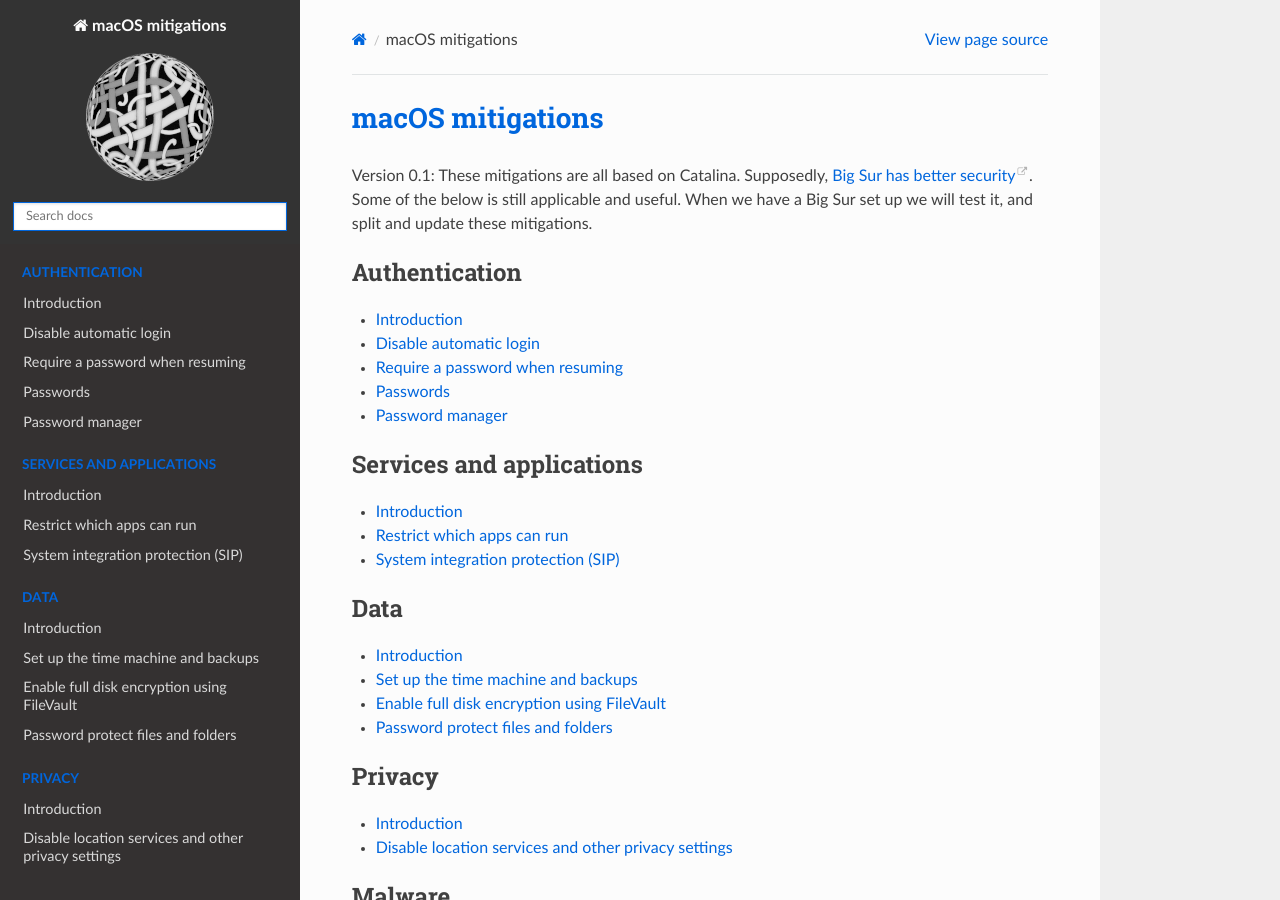
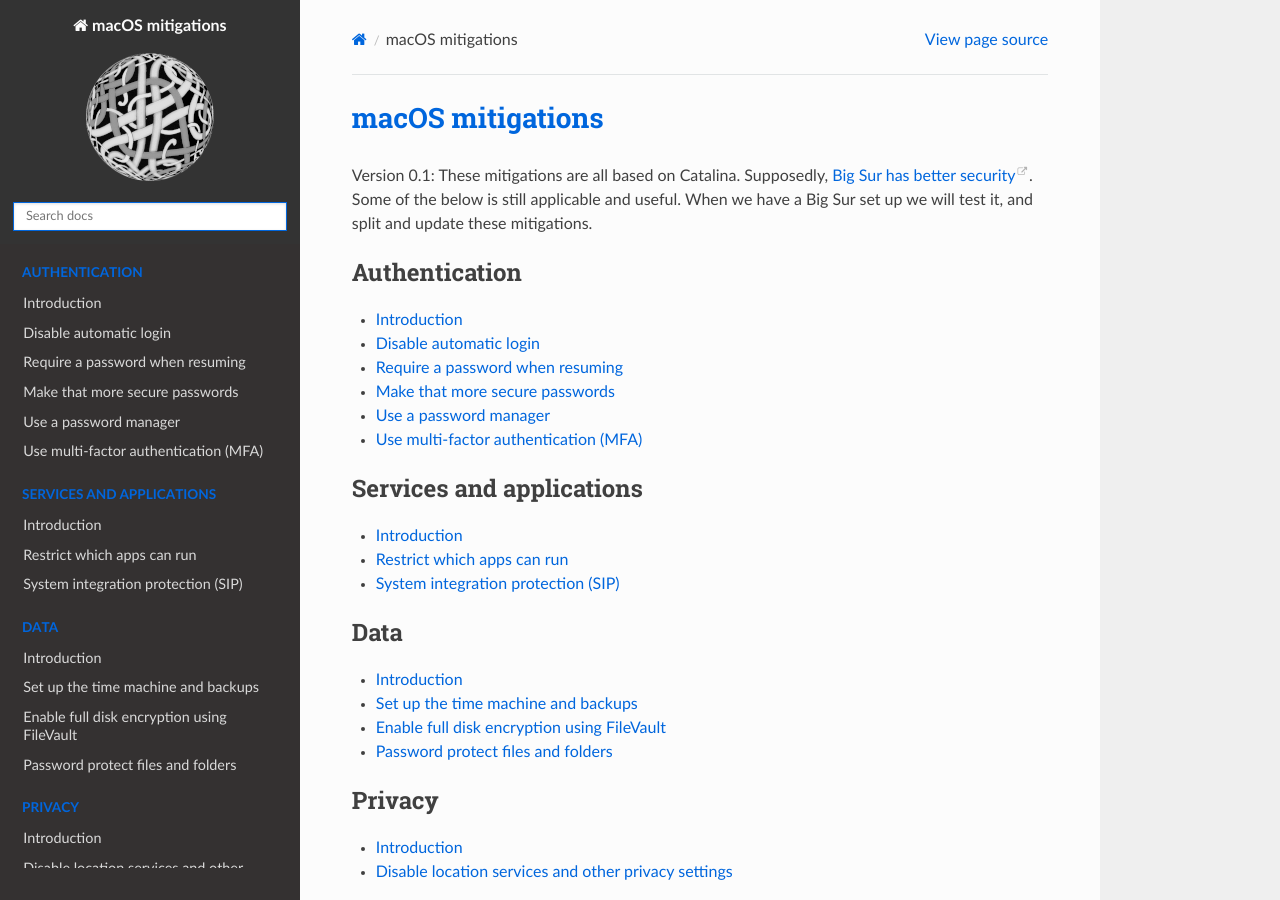
Before and after one commit to tymyrddin/blue-macos, a Sphinx documentation site: the page built from source/index.rst, in a window 1280 px wide and 900 px high. Built offline with Sphinx 7.4.7 and the Read the Docs theme 2.0.0, drawn with Linux system fonts in a browser that asks for light colours.

Commit message:
Version 0.1

```diff
--- a/source/docs/authentication/README.md
+++ b/source/docs/authentication/README.md
@@ -2,9 +2,9 @@
 
 * [Disable automatic login](login.md)
 * [Password protect sleep and screen saver mode](resuming.md)
-* Make that [secure passwords](passwords.md)
-* Use a [password manager](password-manager.md)
-* Use 2FA whenever possible.
+* [Make that more secure passwords](passwords.md)
+* [Use a password manager](password-manager.md)
+* [Use multi-factor authentication (MFA)](mfa.md)
 
 ## Related attack trees
 
--- /dev/null
+++ b/source/docs/authentication/mfa.md
@@ -0,0 +1,26 @@
+# Use multi-factor authentication (MFA)
+
+Many sites and applications offer two-factor authentication (2FA), also named multi-factor authentication (MFA).
+With 2FA enabled, logging into a website or application requires both a password and a unique code that is texted to
+your phone number or delivered via an authenticator app. You have to input this code in order to gain access to your
+account. Even if someone else has your password, they will not be able to break into your accounts if they can not get
+the code.
+
+When you use one of the authenticator apps included here, you bolster the password you know with the token,
+smartphone, or smartwatch that you have.
+
+Setting up MFA usually involves scanning a QR code on the site with your phone's authenticator app. Note that you can
+scan the code to more than one phone, if you want a backup.
+
+Authenticator apps generate time-based, one-time passcodes (TOTP or OTP), which are usually six digits that refresh
+every 30 seconds. Once you set up MFA, every time you want to log in to a site, you enter the code into the secured app
+or site's login page, and you’re in. The time limit means that if an adversary manages to get your one-time passcode,
+it won’t work for them after that 30 seconds.
+
+Something to look for when choosing one of these apps is whether it backs up the account info (encrypted, of course) in
+case you no longer have the phone you set everything up on. These all do (Google Authenticator does not).
+
+* [Authy](https://authy.com/)
+* [Duo Mobile](https://duo.com/product/multi-factor-authentication-mfa/)
+* [LastPass Authenticator](https://www.lastpass.com/solutions/authentication)
+* [Microsoft Authenticator](https://www.microsoft.com/en-gb/security/mobile-authenticator-app)
--- a/source/docs/authentication/password-manager.md
+++ b/source/docs/authentication/password-manager.md
@@ -1,4 +1,4 @@
-# Password manager
+# Use a password manager
 
 The majority of people use very weak passwords and reuse them on different websites. How are you supposed to use strong,
 unique passwords on all the websites you use? The solution is a password manager.
--- a/source/docs/authentication/passwords.md
+++ b/source/docs/authentication/passwords.md
@@ -1,4 +1,4 @@
-# Passwords
+# Make that more secure passwords
 
 * Do not use a password you have used in the past.
 * Try to change the password at least every 3-6 months.
--- a/source/index.rst
+++ b/source/index.rst
@@ -14,6 +14,7 @@
    docs/authentication/resuming.md
    docs/authentication/passwords.md
    docs/authentication/password-manager.md
+   docs/authentication/mfa.md
 
 .. toctree::
    :glob:
```
